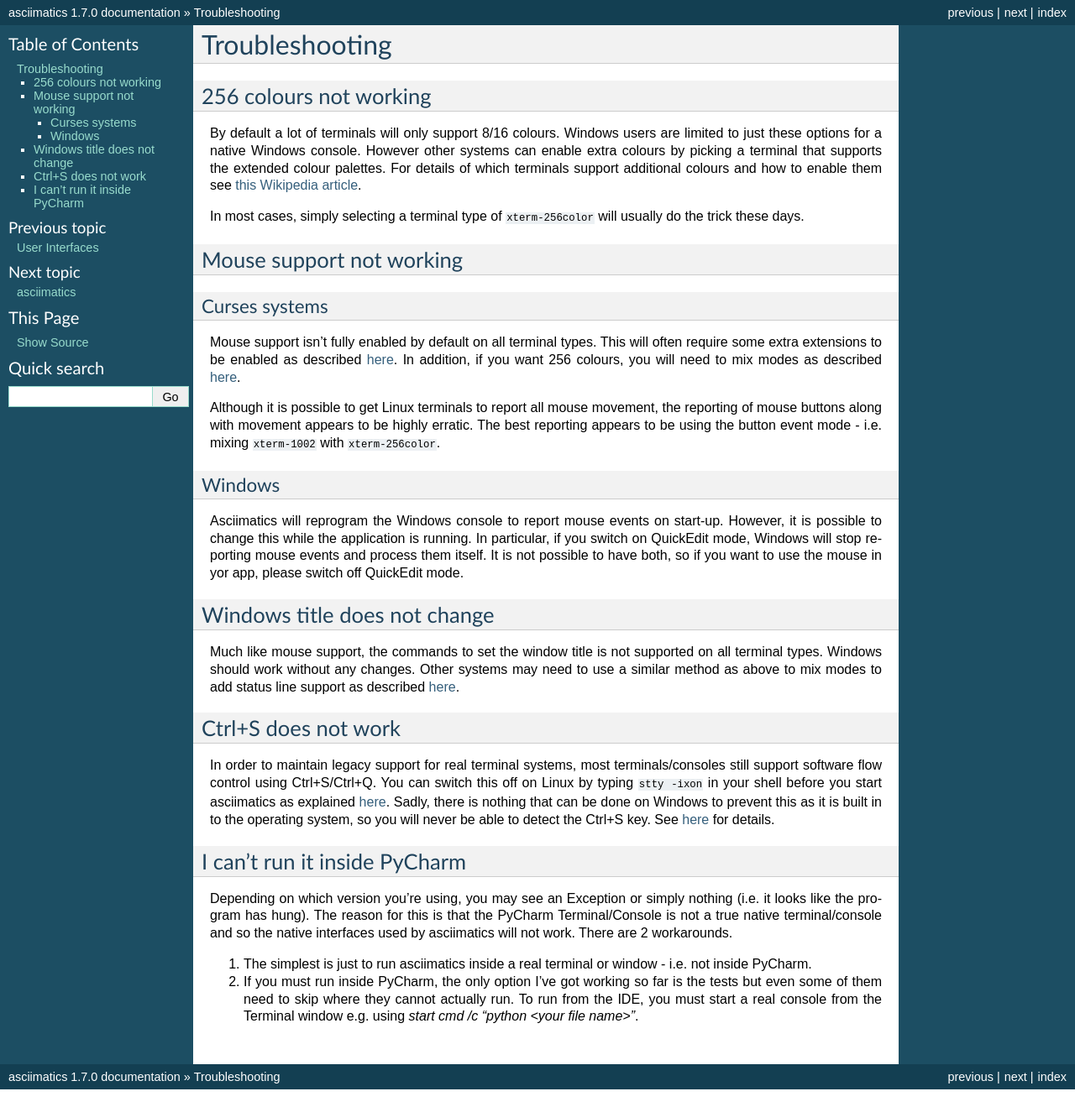
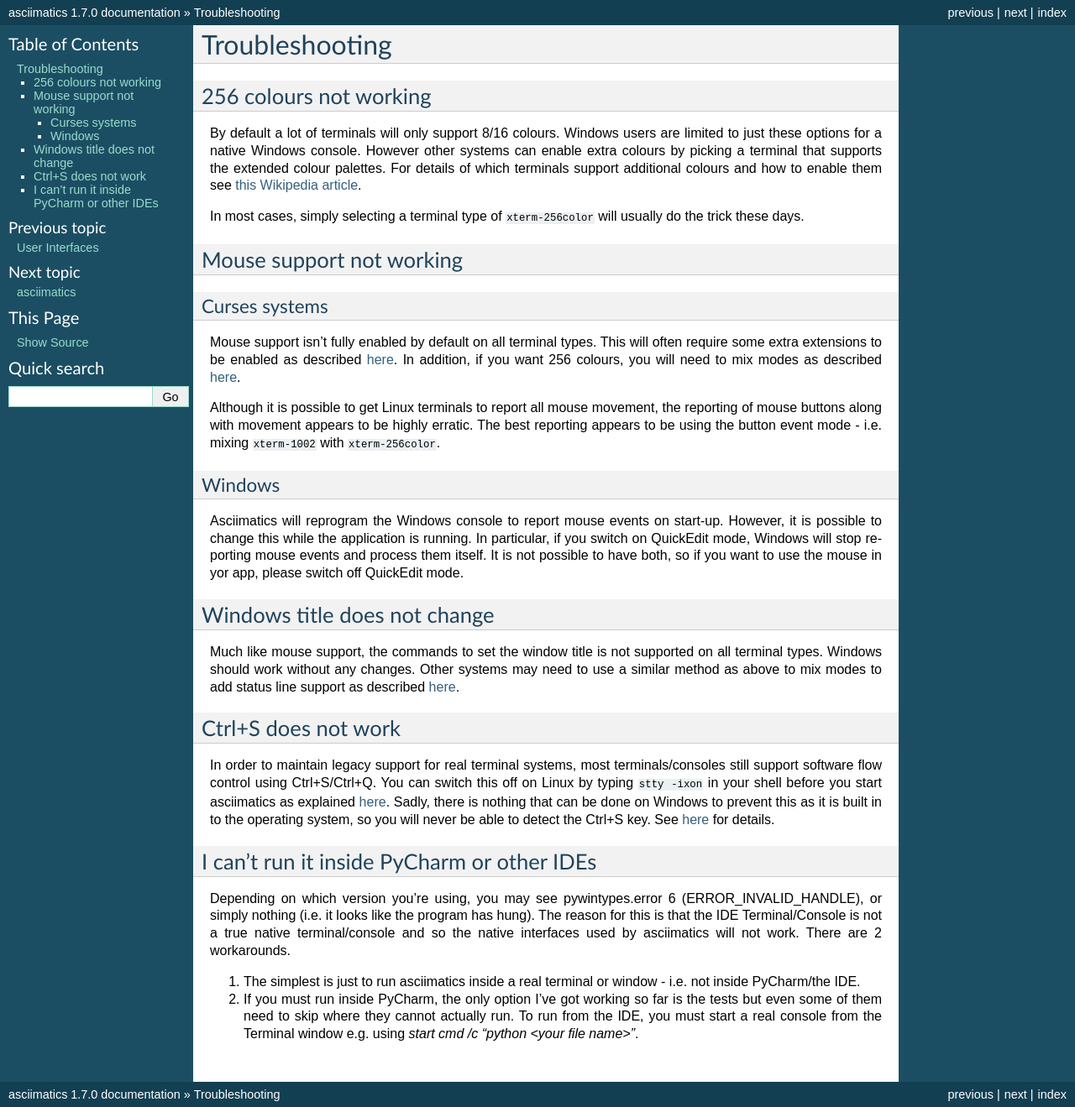
Before and after one commit to peterbrittain/asciimatics, a Sphinx documentation site: the page built from doc/source/troubleshooting.rst, in a window 1280 px wide. Shown: the whole page at 84% size. Built offline with Sphinx 7.4.7, drawn with Linux system fonts in a browser that asks for light colours; before the commit the page ends 1298 px from its top, so only the background shows below that.

Commit message:
Updated for error 6

```diff
--- a/doc/source/troubleshooting.rst
+++ b/doc/source/troubleshooting.rst
@@ -63,16 +63,16 @@
 <http://stackoverflow.com/questions/26436581/is-it-possible-to-disable-system-
 console-xoff-xon-flow-control-processing-in-my>`__ for details.
 
-I can't run it inside PyCharm
------------------------------
-Depending on which version you're using, you may see an Exception or simply
-nothing (i.e. it looks like the program has hung).  The reason for this is
-that the PyCharm Terminal/Console is not a true native terminal/console and
-so the native interfaces used by asciimatics will not work.  There are 2
-workarounds.
+I can't run it inside PyCharm or other IDEs
+-------------------------------------------
+Depending on which version you're using, you may see pywintypes.error 6
+(ERROR_INVALID_HANDLE), or simply nothing (i.e. it looks like the program
+has hung).  The reason for this is that the IDE Terminal/Console is not
+a true native terminal/console and so the native interfaces used by
+asciimatics will not work.  There are 2 workarounds.
 
 1. The simplest is just to run asciimatics inside a real terminal
-   or window - i.e. not inside PyCharm.
+   or window - i.e. not inside PyCharm/the IDE.
 
 2. If you must run inside PyCharm, the only option I've got working
    so far is the tests but even some of them need to skip where they
```
